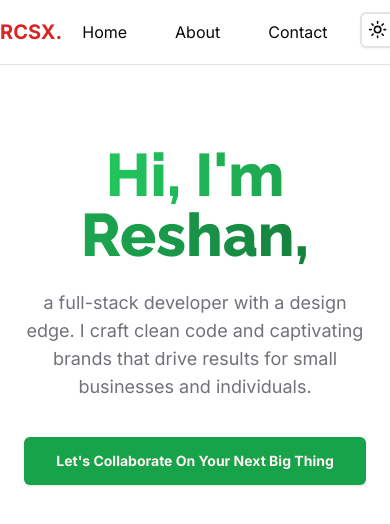
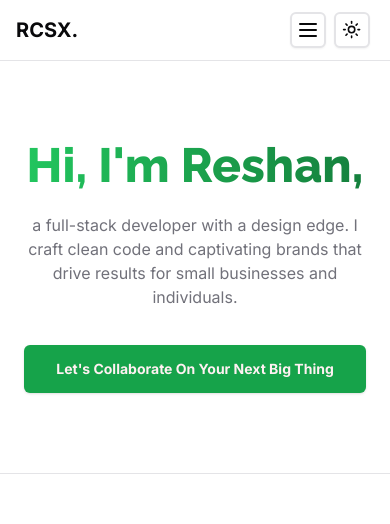
Before and after one commit to ReshanCSX/reshancsx.github.io, a Next.js app: page / in a window 390 px wide. Shown: the top 524 px of the page. Built offline with nearby package versions, Linux system fonts and the light colour scheme.

Commit message:
Added mobile menu

```diff
--- a/components/Hero.tsx
+++ b/components/Hero.tsx
@@ -9,13 +9,13 @@ function HeroSection() {
   return (
     <section className="md:w-full py-20 flex justify-center px-5 border-b">
         <div className="max-w-screen-sm w-full flex flex-col gap-6 text-center">
-          <h1 className={`${raleway.className} text-6xl font-extrabold`}>
+          <h1 className={`${raleway.className} text-5xl sm:text-6xl font-extrabold`}>
             <span className="text-transparent bg-clip-text bg-gradient-to-r from-green-500 to-green-700">{"Hi, I'm Reshan,"}</span>
           </h1>
-          <p className="text-lg text-muted-foreground">{"a full-stack developer with a design edge. I craft clean code and captivating brands that drive results for small businesses and individuals."}</p>
+          <p className="sm:text-lg text-muted-foreground">{"a full-stack developer with a design edge. I craft clean code and captivating brands that drive results for small businesses and individuals."}</p>
           <div className="mt-3">
             <Button size="lg">
-              <Link href="/contact" className="font-bold">{"Let's Collaborate On Your Next Big Thing"}</Link>
+              <Link href="/contact" className="font-bold sm:text-lg">{"Let's Collaborate On Your Next Big Thing"}</Link>
             </Button>
           </div>
         </div>
--- a/components/Nav.tsx
+++ b/components/Nav.tsx
@@ -1,6 +1,11 @@
 'use client';
+
 import Link from "next/link";
 import { ModeToggle } from "./ui/mode-toggle";
+import { usePathname } from "next/navigation";
+import { useState } from "react";
+import { Menu, X } from "lucide-react";
+import { Button } from "./ui/button";
 
 
 const navItems = [
@@ -16,24 +21,52 @@ const navItems = [
     name: "Contact",
     link: "/contact"
   }
-]
+];
 
 function Nav() {
+
+  const path = usePathname();
+  const [isMobileMenuOpen, setIsMobileMenuOpen] = useState(false);
+  const itemStyles = "rounded-full px-5 py-2 hover:bg-accent duration-300";
+
   return (
     <nav className="w-full border-b py-3">
-      <div className="max-w-screen-lg flex items-center justify-between mx-auto">
-        <div className="text-xl font-bold text-red-600">
+      <div className="max-w-screen-lg flex items-center justify-between mx-auto px-4">
+        <div className="text-xl font-bold">
           <Link href="/">RCSX.</Link>
         </div>
-        <div className="flex gap-2">
-          {
-            navItems.map(({ name, link }) => (
-              <Link key={link} href={link} className="rounded-full px-5 py-2 hover:bg-accent duration-300">{name}</Link>
-            ))
-          }
+        <div className="flex">
+
+          <div className="hidden sm:flex sm:gap-2">
+            {
+              navItems.map(({ name, link }) => (
+                <Link key={link} href={link} className={path === link ? `bg-accent shadow-inner dark:shadow-black ${itemStyles}` : `bg-transparent  ${itemStyles}`}>{name}</Link>
+              ))
+            }
+          </div>
+
+          <div className="flex sm:hidden">
+            <Button variant={"outline"} size={"icon"} className="mx-1" onClick={() => setIsMobileMenuOpen(!isMobileMenuOpen)}>
+              { isMobileMenuOpen
+                ? <X />
+                : <Menu />
+              }
+            </Button>
+          </div>
+
           <ModeToggle />
         </div>
       </div>
+
+      { isMobileMenuOpen &&
+          <div className="pt-3">
+            {
+              navItems.map(({ name, link }) => (
+                <Link key={link} href={link} className={path === link ? "bg-accent block py-4 text-center" : "block py-4 text-center"} onClick={() => setIsMobileMenuOpen(false)}>{name}</Link>
+              ))
+            }
+          </div>
+      }
     </nav>
   )
 }
--- a/components/ui/button.tsx
+++ b/components/ui/button.tsx
@@ -10,7 +10,7 @@ const buttonVariants = cva(
     variants: {
       variant: {
         default:
-          "bg-primary text-primary-foreground shadow hover:bg-primary/90",
+          "bg-primary text-primary-foreground shadow hover:bg-primary/90 text-wrap",
         destructive:
           "bg-destructive text-destructive-foreground shadow-sm hover:bg-destructive/90",
         outline:
```
